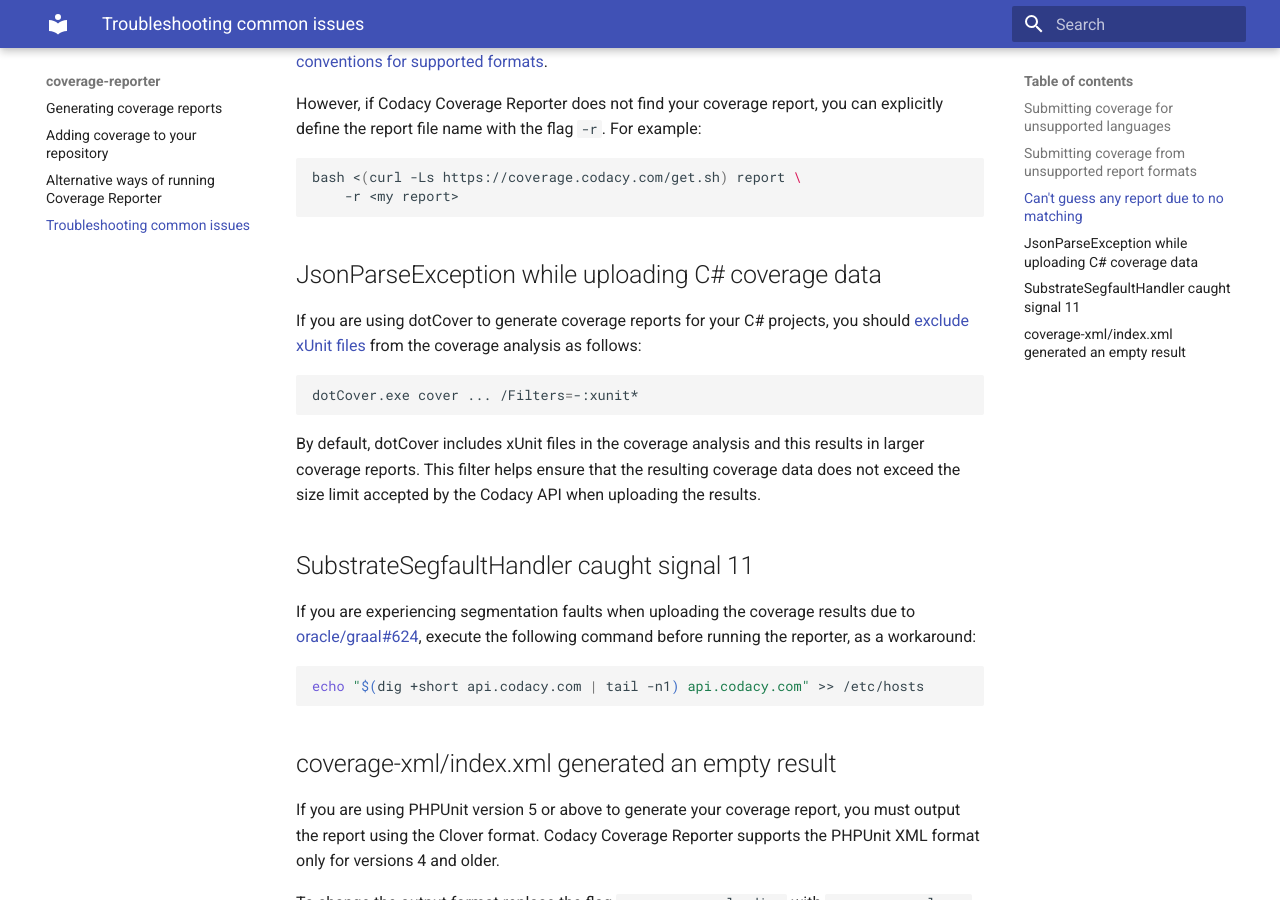
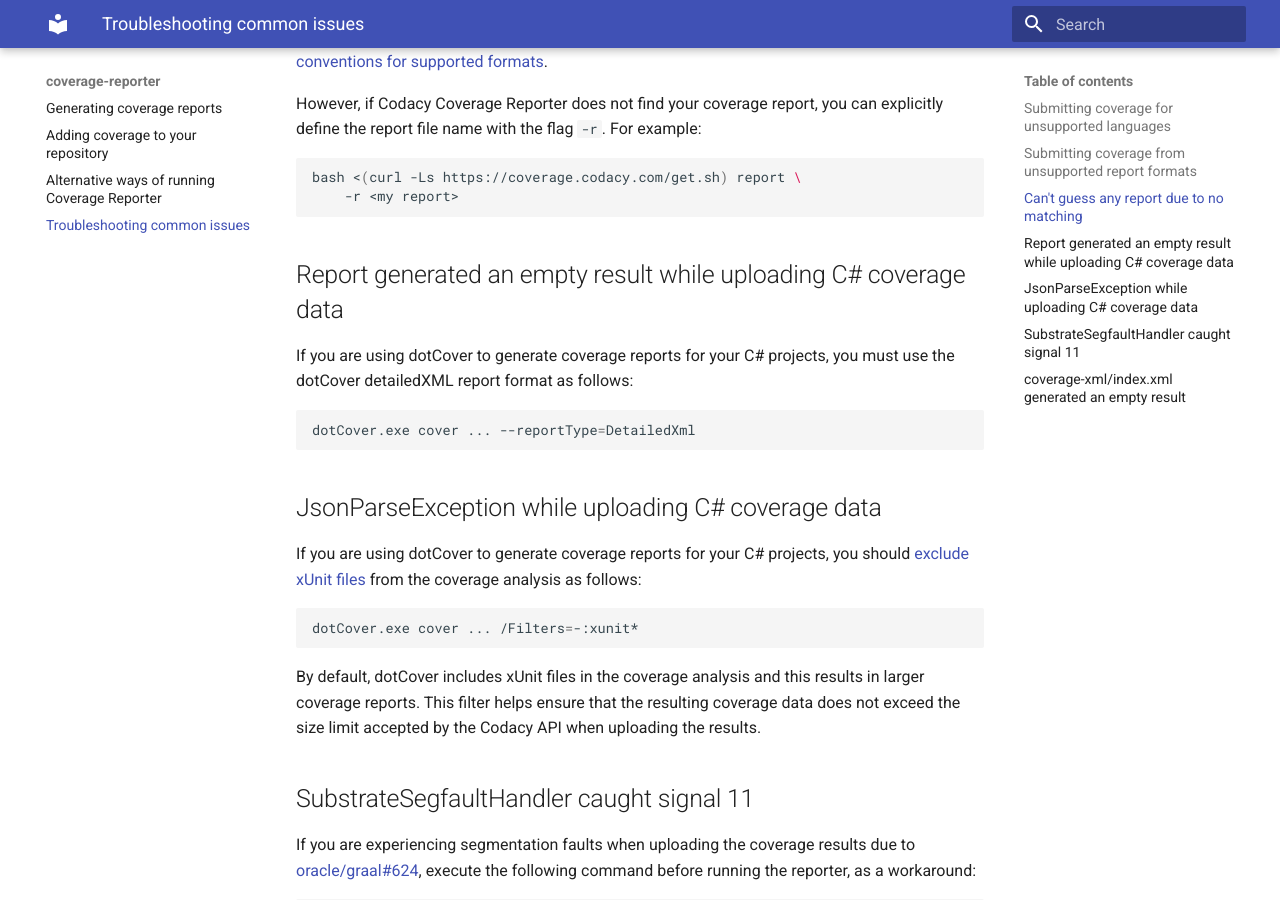
Before and after one commit to codacy/codacy-coverage-reporter, an MkDocs documentation site: the page built from docs/troubleshooting-common-issues.md, in a window 1280 px wide and 900 px high, scrolled down 1230 px. Built offline with MkDocs 1.6.1 and Material for MkDocs 9.7.7, drawn with Linux system fonts in a browser that asks for light colours.

Commit message:
feature: Add troubleshooting for dotCover detailedXML

````diff
--- a/docs/troubleshooting-common-issues.md
+++ b/docs/troubleshooting-common-issues.md
@@ -51,6 +51,14 @@
     -r <my report>
 ```
 
+## Report generated an empty result while uploading C# coverage data
+
+If you are using dotCover to generate coverage reports for your C# projects, you must use the dotCover detailedXML report format as follows:
+
+```bash
+dotCover.exe cover ... --reportType=DetailedXml
+```
+
 ## JsonParseException while uploading C# coverage data
 
 If you are using dotCover to generate coverage reports for your C# projects, you should [exclude xUnit files](https://www.jetbrains.com/help/dotcover/Running_Coverage_Analysis_from_the_Command_LIne.html#filters_cmd) from the coverage analysis as follows:
````
